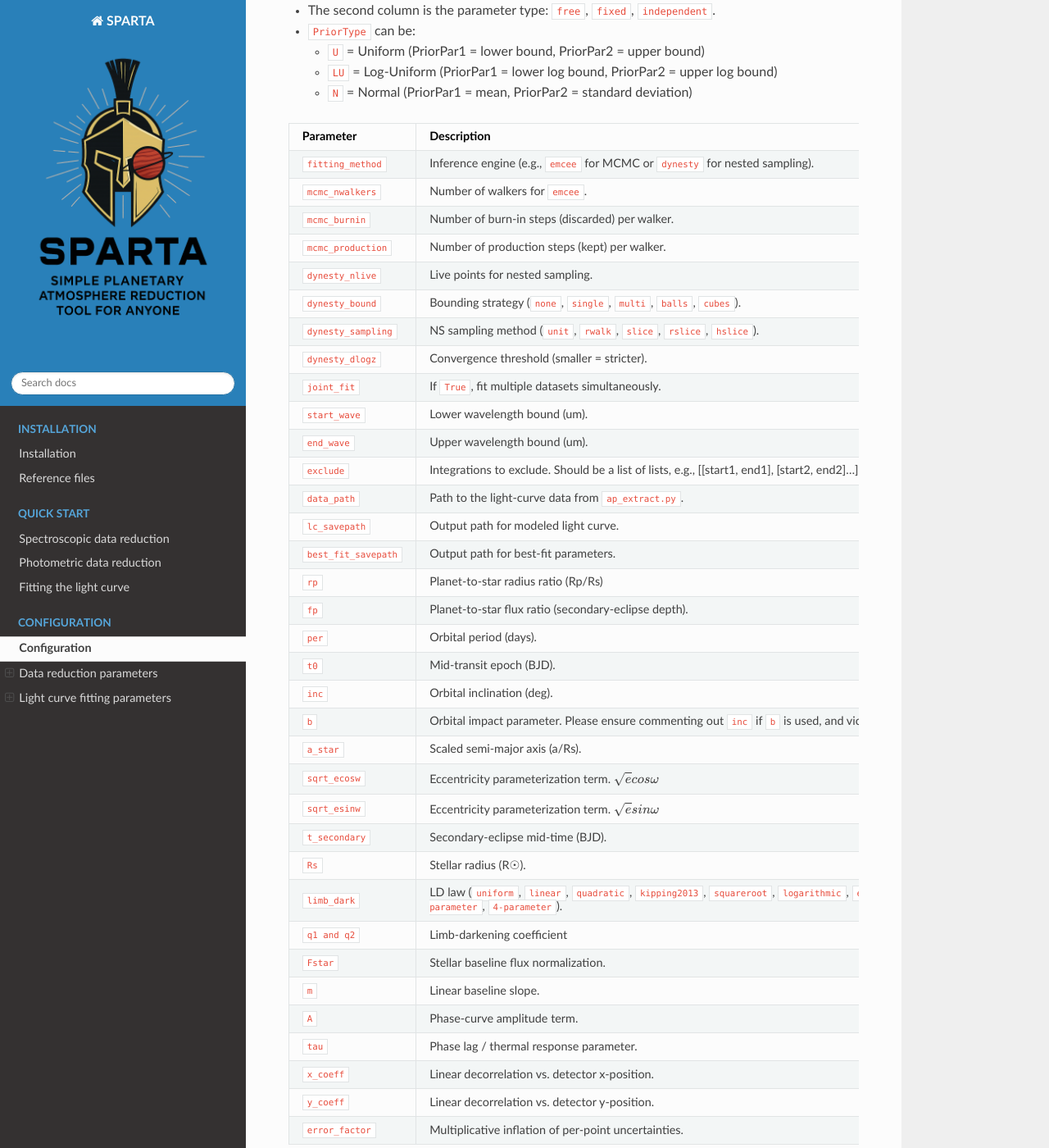
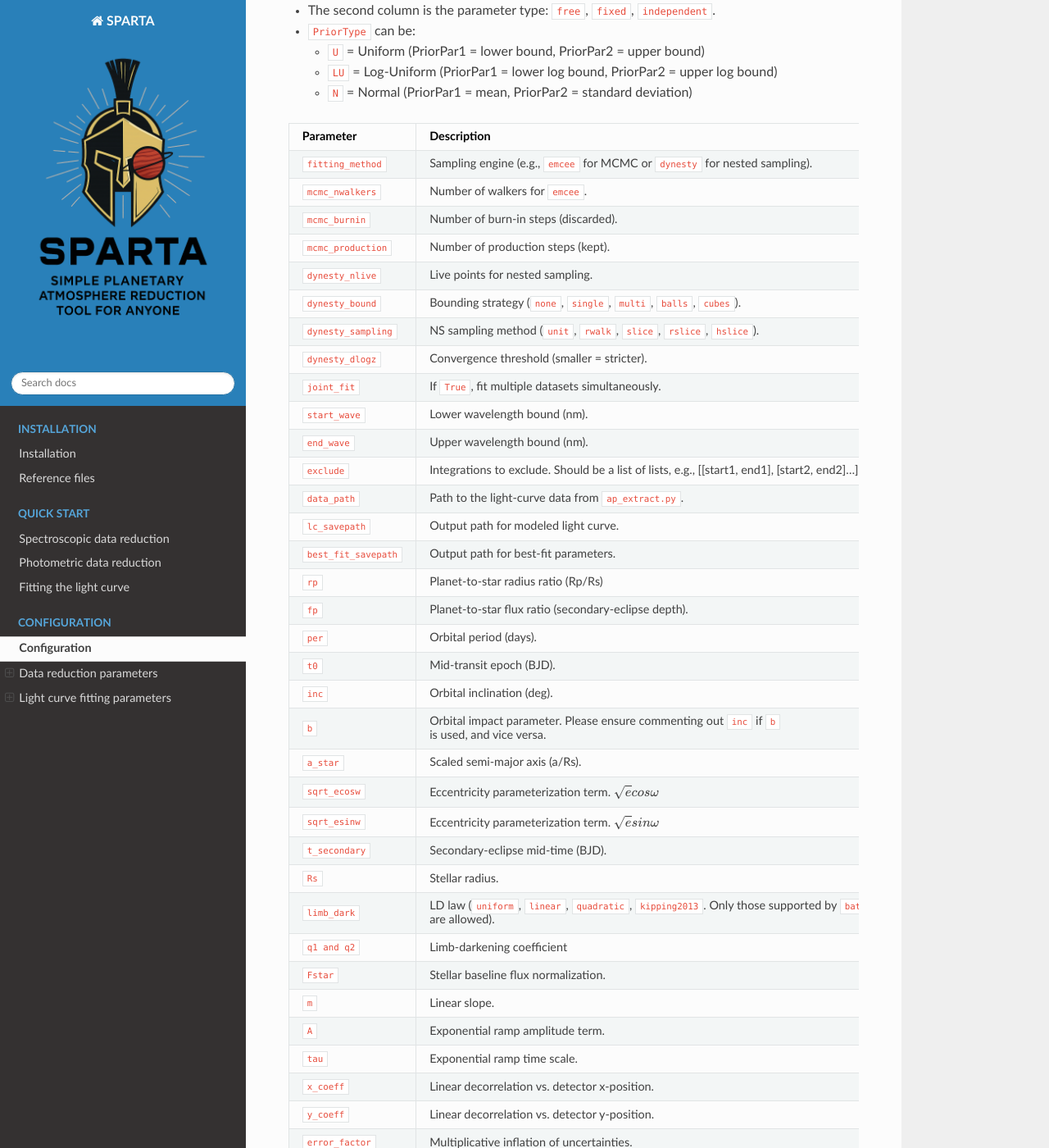
Before and after one commit to ideasrule/sparta, a Sphinx documentation site: the page built from docs/configuration.rst, in a window 1280 px wide and 1400 px high, scrolled down 1017 px. Shown: the whole window at 82% size. Built offline with Sphinx 7.4.7 and the Read the Docs theme 3.1.0, drawn with Linux system fonts in a browser that asks for light colours.

Commit message:
Addressing Michael's comments

```diff
--- a/docs/configuration.rst
+++ b/docs/configuration.rst
@@ -62,13 +62,13 @@
    * - **Parameter**
      - **Description**
    * - ``fitting_method``
-     - Inference engine (e.g., ``emcee`` for MCMC or ``dynesty`` for nested sampling).
+     - Sampling engine (e.g., ``emcee`` for MCMC or ``dynesty`` for nested sampling).
    * - ``mcmc_nwalkers``
      - Number of walkers for ``emcee``.
    * - ``mcmc_burnin``
-     - Number of burn-in steps (discarded) per walker.
+     - Number of burn-in steps (discarded).
    * - ``mcmc_production``
-     - Number of production steps (kept) per walker.
+     - Number of production steps (kept).
    * - ``dynesty_nlive``
      - Live points for nested sampling.
    * - ``dynesty_bound``
@@ -80,9 +80,9 @@
    * - ``joint_fit``
      - If ``True``, fit multiple datasets simultaneously.
    * - ``start_wave``
-     - Lower wavelength bound (um).
+     - Lower wavelength bound (nm).
    * - ``end_wave``
-     - Upper wavelength bound (um).
+     - Upper wavelength bound (nm).
    * - ``exclude``
      - Integrations to exclude. Should be a list of lists, e.g., [[start1, end1], [start2, end2]...].
    * - ``data_path``
@@ -112,23 +112,22 @@
    * - ``t_secondary``
      - Secondary-eclipse mid-time (BJD).
    * - ``Rs``
-     - Stellar radius (R☉).
+     - Stellar radius.
    * - ``limb_dark``
-     - LD law (``uniform``, ``linear``, ``quadratic``, ``kipping2013``, ``squareroot``,
-       ``logarithmic``, ``exponential``, ``3-parameter``, ``4-parameter``).
+     - LD law (``uniform``, ``linear``, ``quadratic``, ``kipping2013``. Only those supported by ``batman`` are allowed).
    * - ``q1 and q2``
      - Limb-darkening coefficient
    * - ``Fstar``
      - Stellar baseline flux normalization.
    * - ``m``
-     - Linear baseline slope.
+     - Linear slope.
    * - ``A``
-     - Phase-curve amplitude term.
+     - Exponential ramp amplitude term.
    * - ``tau``
-     - Phase lag / thermal response parameter.
+     - Exponential ramp time scale.
    * - ``x_coeff``
      - Linear decorrelation vs. detector x-position.
    * - ``y_coeff``
      - Linear decorrelation vs. detector y-position.
    * - ``error_factor``
-     - Multiplicative inflation of per-point uncertainties.
+     - Multiplicative inflation of uncertainties.
```
